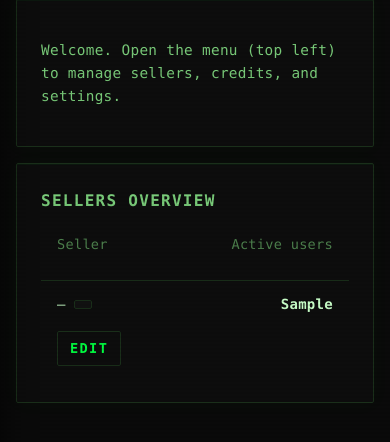
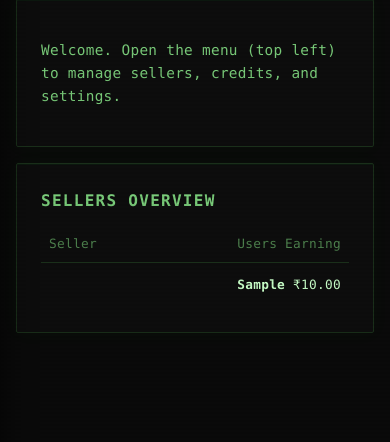
Before and after one commit to subasitnaik/key-management, a Node server app: template views/admin/dashboard.ejs in a window 390 px wide. Shown: the part 132-574 px from the top of the page. Run offline with Node 20, Linux system fonts and the light colour scheme; the template is opened without the code that fills it: most values are stand-ins (such as "Sample title", 1, 10 or a date in 2020).

Commit message:
Admin dashboard: seller name only, no slug/edit; mobile-friendly 3-column layout

```diff
--- a/public/styles.css
+++ b/public/styles.css
@@ -365,8 +365,8 @@
 }
 .dashboard-seller-list .seller-list-header {
   display: grid;
-  grid-template-columns: 1fr auto auto auto;
-  gap: 1rem;
+  grid-template-columns: minmax(0, 1fr) minmax(0, max-content) minmax(0, max-content);
+  gap: 0.5rem 1rem;
   padding: 0.5rem 1rem;
   font-size: 0.85rem;
   color: var(--muted);
@@ -374,17 +374,34 @@
 }
 .dashboard-seller-list .seller-row {
   display: grid;
-  grid-template-columns: 1fr auto auto auto;
-  gap: 1rem;
+  grid-template-columns: minmax(0, 1fr) minmax(0, max-content) minmax(0, max-content);
+  gap: 0.5rem 1rem;
   align-items: center;
+}
+.dashboard-seller-list .seller-name {
+  min-width: 0;
+  overflow: hidden;
+  text-overflow: ellipsis;
+  white-space: nowrap;
 }
 @media (max-width: 640px) {
   .dashboard-seller-list .seller-list-header,
   .dashboard-seller-list .seller-row {
-    grid-template-columns: 1fr auto;
+    padding-left: 0.5rem;
+    padding-right: 0.5rem;
+    gap: 0.35rem 0.5rem;
+    font-size: 0.8rem;
   }
-  .dashboard-seller-list .seller-row span:nth-child(3),
-  .dashboard-seller-list .seller-list-header span:nth-child(3) { display: none; }
+  .dashboard-seller-list .seller-list-header span:nth-child(2),
+  .dashboard-seller-list .seller-list-header span:nth-child(3) {
+    text-align: right;
+    min-width: 2.5rem;
+  }
+  .dashboard-seller-list .seller-row span:nth-child(2),
+  .dashboard-seller-list .seller-row span:nth-child(3) {
+    text-align: right;
+    min-width: 2.5rem;
+  }
 }
 
 .connect-link-row {
--- a/views/admin/dashboard.ejs
+++ b/views/admin/dashboard.ejs
@@ -29,18 +29,14 @@
       <ul class="list seller-list dashboard-seller-list">
         <li class="seller-list-header">
           <span>Seller</span>
-          <span>Active users</span>
-          <span>Total earning</span>
-          <span class="row-actions"></span>
+          <span>Users</span>
+          <span>Earning</span>
         </li>
         <% (sellersWithStats || []).forEach(function(row) { var s = row.seller; %>
         <li class="seller-row">
-          <span><a href="/panel/admin/sellers/<%= s.id %>"><%= s.username %></a> — <span class="badge"><%= s.slug %></span></span>
+          <span class="seller-name"><a href="/panel/admin/sellers/<%= s.id %>"><%= s.username %></a></span>
           <span><strong><%= row.activeUsers %></strong></span>
           <span>₹<%= (row.earnedAmount || 0).toFixed(2) %></span>
-          <span class="row-actions">
-            <a href="/panel/admin/sellers/<%= s.id %>" class="btn btn-small btn-secondary">Edit</a>
-          </span>
         </li>
         <% }); %>
       </ul>
```
